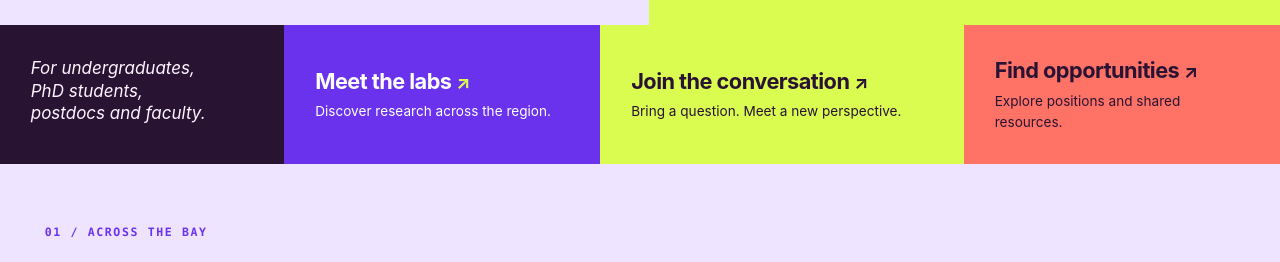
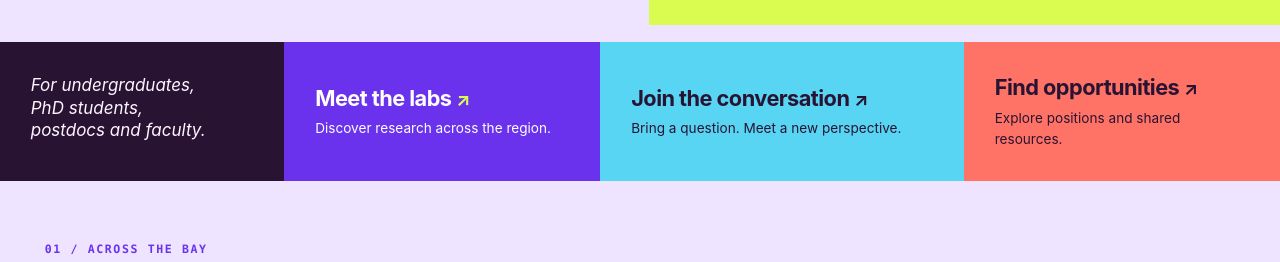
Before and after one commit to XBTinChina/Greater-bay-CCN-association, an Astro site: page / in a window 1280 px wide. Shown: the part 702-964 px from the top of the page. Built offline with nearby package versions, Linux system fonts and the light colour scheme; Astro itself is replaced by a stand-in of ours.

Commit message:
Separate community tiles from seminar announcement

```diff
--- a/src/styles/home.css
+++ b/src/styles/home.css
@@ -161,6 +161,7 @@ main.home-page {
 .community-strip {
   display: grid;
   grid-template-columns: 0.9fr 1fr 1.15fr 1fr;
+  margin-top: 1rem;
 }
 .community-strip > * {
   min-width: 0;
@@ -187,7 +188,7 @@ main.home-page {
   --tile-arrow: var(--mint);
 }
 .community-strip > :nth-child(3) {
-  --tile-background: var(--mint);
+  --tile-background: #57d5f3;
   --tile-ink: var(--indigo);
   --tile-arrow: var(--indigo);
 }
```
